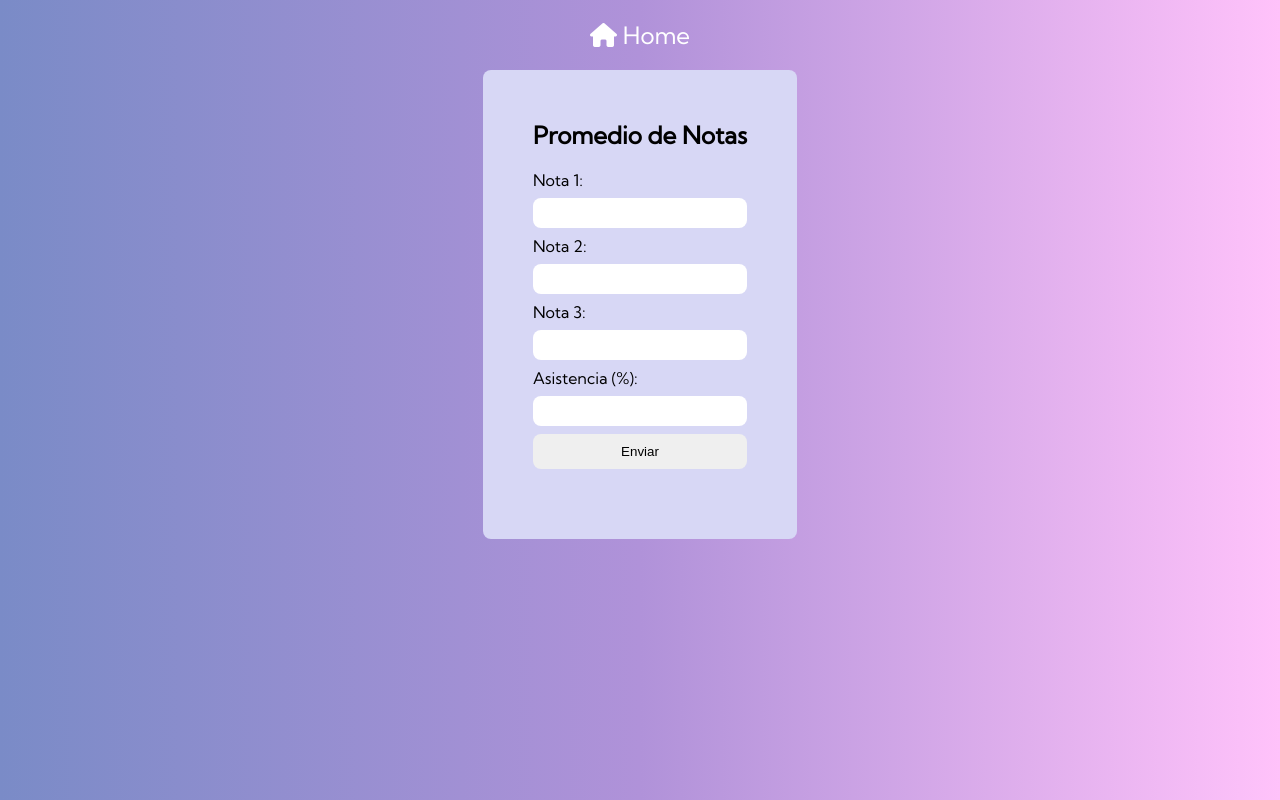
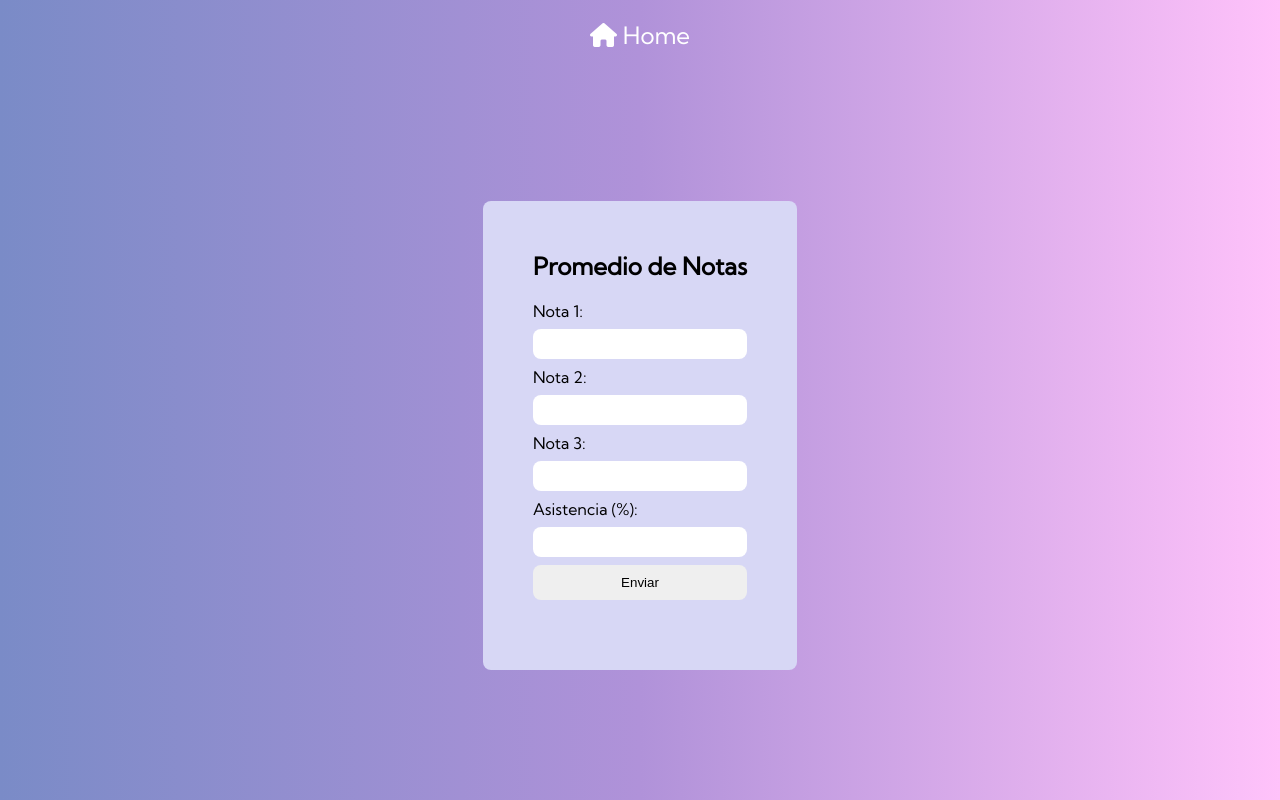
Before and after one commit to Mabelachan/eva3-prog-web, a Flask app: page /ejercicio1 in a window 1280 px wide. Run offline with Flask 3, Linux system fonts and the light colour scheme.

Commit message:
added: reset input, meta viewport, layout fix

```diff
--- a/static/css/styles.css
+++ b/static/css/styles.css
@@ -118,6 +118,11 @@ main {
     height: 100%;
 }
 
+.contenedor{
+    height: 100%;
+    display: flex;
+    align-items: center;
+}
 .contenedor-formulario{
     background-color: #d7d7f5;
     border-radius: 8px;
--- a/templates/base.html
+++ b/templates/base.html
@@ -2,6 +2,7 @@
 <html lang="es">
 <head>
     <meta charset="UTF-8">
+    <meta name="viewport" content="width=device-width, initial-scale=1.0">
     <title>{% block title %}Evaluación Flask{% endblock %}</title>
     <link rel="stylesheet" href="{{ url_for('static', filename='css/styles.css') }}">
     <link rel="preconnect" href="https://fonts.googleapis.com">
@@ -32,6 +33,19 @@
 
     {% endblock %}
 </main>
+<script>
+  const resultados = document.querySelectorAll('.resultado');
+  const inputs = document.querySelectorAll('input');
+
+  resultados.forEach(resultado => {
+    inputs.forEach(input => {
+      input.addEventListener('input', () => {
+        resultado.style.display = 'none';
+      });
+    });
+  });
+</script>
+
 
 </body>
 </html>
--- a/templates/ejercicio1.html
+++ b/templates/ejercicio1.html
@@ -5,6 +5,7 @@
 {% endblock %}
 
 {% block content %}
+<div class="contenedor">
     <div class="contenedor-formulario">
         <h2>Promedio de Notas</h2>
 
@@ -31,6 +32,7 @@
             {% endif %}
        </div>
     </div>
+</div>
 
 
 {% endblock %}
--- a/templates/ejercicio2.html
+++ b/templates/ejercicio2.html
@@ -5,6 +5,7 @@
 {% endblock %}
 
 {% block content %}
+<div class="contenedor">
     <div class="contenedor-formulario">
         <h2>Escribe 3 nombres</h2>
 
@@ -29,5 +30,6 @@
             {% endif %}
         </div>
     </div>
+</div>
 
 {% endblock %}
```
Lines whose indentation alone changed are shown as unchanged.
